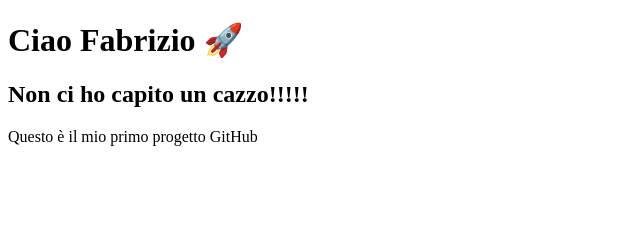
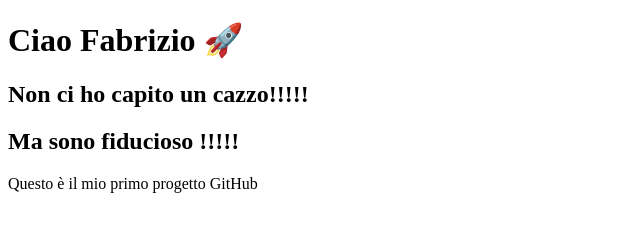
Before and after one commit to pericle33/progetto-github, a plain HTML site: page index.html in a window 1280 px wide. Shown: the whole page, without its empty margins (0-640 px from the left). Drawn offline with Linux system fonts and the light colour scheme.

Commit message:
Update index.html

```diff
--- a/index.html
+++ b/index.html
@@ -1,11 +1,12 @@
 <!DOCTYPE html>
 <html>
 <head>
-  <title>Primo progetto GitHub</title>
+  <title>Versione 4</title>
 </head>
 <body>
   <h1>Ciao Fabrizio 🚀</h1>
 	<h2> Non ci ho capito un cazzo!!!!!</h2>
+	<h2> Ma sono fiducioso !!!!!</h2>
   <p>Questo è il mio primo progetto GitHub</p>
 </body>
 </html>
```
